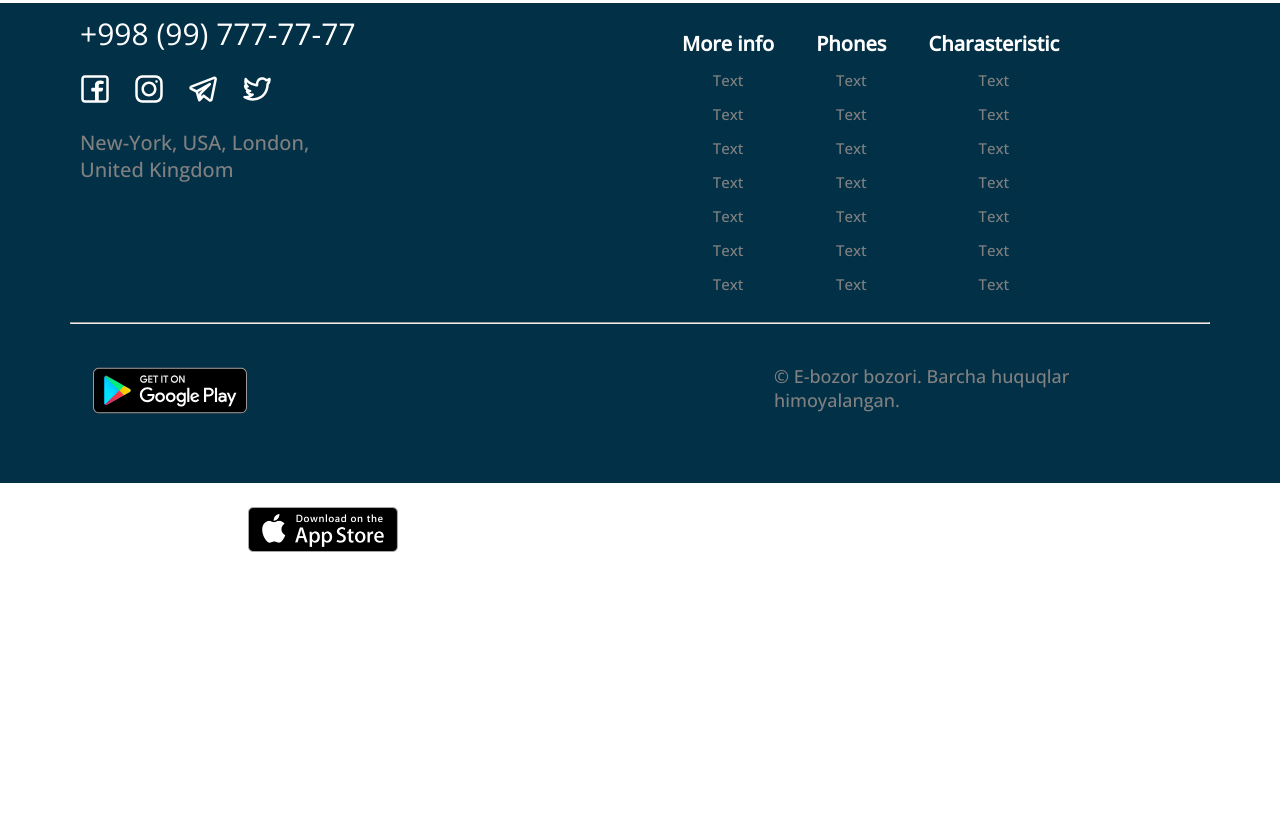
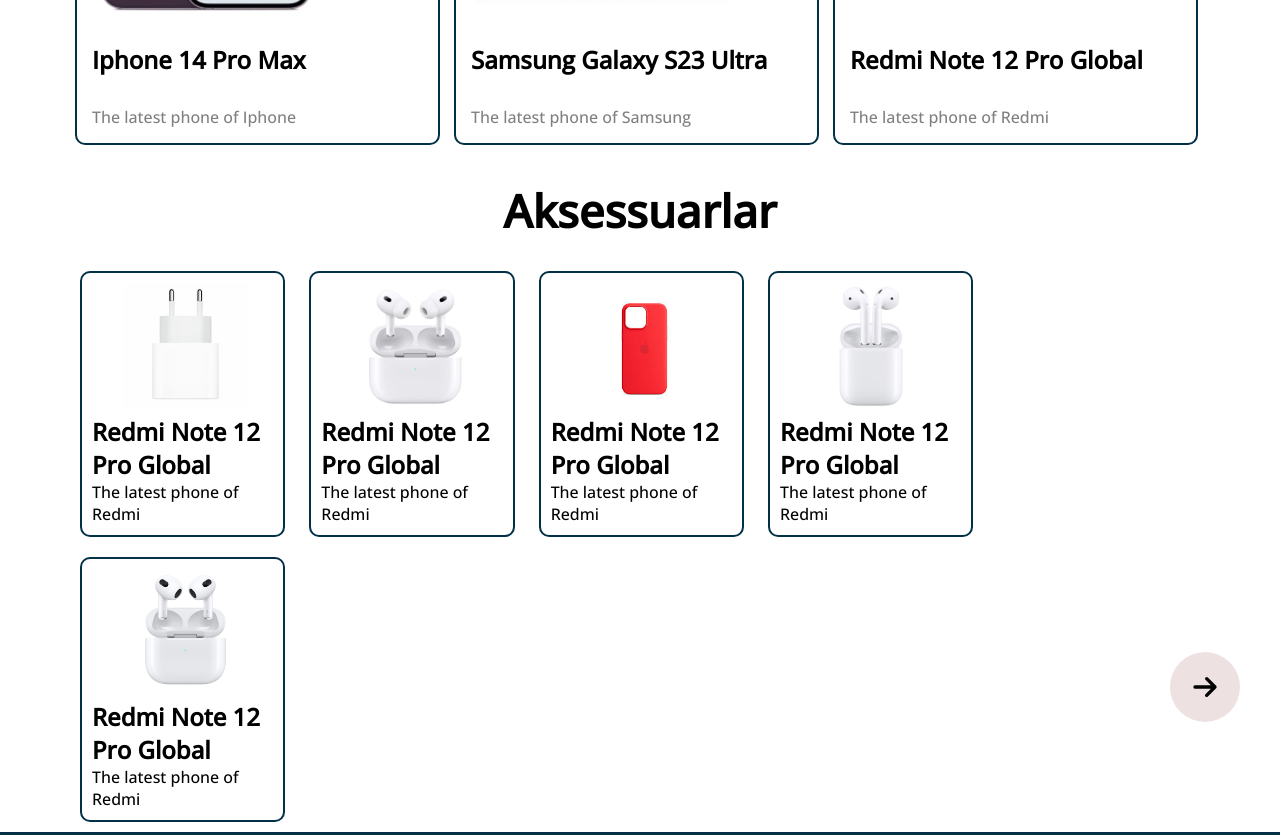
Before and after one commit to Muhammadislom14/phone-bozor, a plain HTML site: page index.html in a window 1280 px wide. Shown: the part 474-1309 px from the top of the page. Before the commit the page ends 1026 px from the top, so only its background shows below. Drawn offline with nearby package versions, Linux system fonts and the light colour scheme.

Commit message:
Add a accessories section and his file.

```diff
--- a/css/style.css
+++ b/css/style.css
@@ -9,6 +9,7 @@
     --sky-blue: #8ecae6;
     --light-green: #008000;
     --white: #fff;
+    --light-grey: #eee1e1;
     --grey: #808080;
     --pantone-red: #e63946;
     --hunter-green: #386641;
@@ -300,6 +301,11 @@ a .brand-title:hover {
 }
 
 /* NEWS  */
+.news__title {
+    font-size: 45px;
+    padding: 20px;
+    text-align: center;
+}
 .news a {
     color: var(--black);
     text-decoration: none;
@@ -312,15 +318,75 @@ a .brand-title:hover {
     transition: 0.3s;
     width: 32%;
 }
+.news-phones__title {
+    padding: 15px;
+}
+.news-phones__text {
+    color: var(--grey);
+    padding: 15px;
+}
 .news-phones:hover {
     box-shadow: 0 0 15px var(--black);
     transition: 0.3s;
 }
-.news-phones
+
 .news-phones__img {
     border-radius: 10px;
     width: 80%;
+    margin:auto;
 }
 .i14pm {
     width: 73.3%;
 }
+
+/* ACCESSORIES */
+
+.accessories__title {
+    font-size: 45px;
+    padding: 20px;
+    text-align: center;
+}
+
+.accessorie__img {
+    display: inline-block;
+    width: 70%;
+    height: 70%;
+    margin: 0 30px;
+}
+.accessories a {
+    border: 2px solid var(--prussian-blue);
+    border-radius: 10px;
+    color: var(--black);
+    display: inline-block;
+    margin: 10px;
+    text-decoration: none;
+    padding: 10px;
+    width: 18%;
+    transition: 0.3s;
+}
+.accessories a:hover {
+    box-shadow: 0 0 15px var(--black);
+    transition: 0.3s;
+}
+.bigger__img {
+    margin: 0 50px;
+    width: 45%;
+}
+
+.arrow-link {
+    align-items: center;
+    float: right;
+    position: relative;
+    bottom: 180px;
+    left: 30px;
+}
+.arrow-link svg:hover {
+    box-shadow: 0 0 15px var(--black);
+    transition: 0.3s;
+}
+.arrow-link svg {
+    background-color: var(--light-grey);
+    border-radius: 50%;
+    padding: 15px;
+    transition: 0.3s;
+}
--- a/index.html
+++ b/index.html
@@ -18,27 +18,27 @@
                 </div>
                 <div class="navigation-list">
                     <ul class="navigation-item">
-                        <a href="index.html">
+                        <a href="iphone.html">
                             <li id="iphone" class="navigation-items">
                                 Iphone
                             </li>
                         </a>
-                        <a href="index.html">
+                        <a href="s.html">
                             <li id="seria-s" class="navigation-items">
                                 S
                             </li>
                         </a>
-                        <a href="index.html">
+                        <a href="m.html">
                             <li id="seria-m" class="navigation-items">
                                 M
                             </li>
                         </a>
-                        <a href="index.html">
+                        <a href="a.html">
                             <li id="seria-a" class="navigation-items">
                                 A
                             </li>
                         </a>
-                        <a href="index.html">
+                        <a href="redmi.html">
                             <li id="redmi" class="navigation-items">
                                 RedMI
                             </li>
@@ -51,25 +51,91 @@
     <section>
         <div class="container">
             <div class="news">
+                <h2 class="news__title">Yangiliklar</h2>
                 <a href="#">
                     <div class="news-phones">
                         <img class="i14pm news-phones__img" src="img/iphone/44f683a84163b3523afe57c2e008bc8c2022092116292692242NTcHaV6ojr.png.webp" alt="">
-                        <h2>Iphone 14 Pro Max</h2>
+                        <h2 class="news-phones__title">Iphone 14 Pro Max</h2>
+                        <p class="news-phones__text">
+                            The latest phone of Iphone
+                        </p>
                     </div>
                 </a>
                 <a href="#">
                     <div class="news-phones">
                         <img class="news-phones__img" src="img/s/9Qc42b7PcbOtzC8DFfXdjykYWIJUtHz2JIYvXmTR.jpg" alt="">
-                        <h2>Samsung Galaxy S23 Ultra</h2>
+                        <h2 class="news-phones__title">Samsung Galaxy S23 Ultra</h2>
+                        <p class="news-phones__text">
+                            The latest phone of Samsung
+                        </p>
                     </div>
                 </a>
                 <a href="#">
                     <div class="news-phones">
                         <img class="news-phones__img" src="img/redmi/redmi_note_12pro_4g_1-400x400.jpg" alt="">
-                        <h2>Redmi Note 12 Pro Global</h2>
+                        <h2 class="news-phones__title">Redmi Note 12 Pro Global</h2>
+                        <p class="news-phones__text">
+                            The latest phone of Redmi
+                        </p>
                     </div>
                 </a>
             </div>
+        </div>
+    </section>
+    <section>
+        <div class="container">
+            <div class="accessories">
+                <h2 class="accessories__title">Aksessuarlar</h2>
+                <a href="#">
+                    <div class="accessorie">
+                        <img class="accessorie__img" src="img/iphone-sim.webp" alt="">
+                        <h2 class="accessorie__title">Redmi Note 12 Pro Global</h2>
+                        <p class="accessorie__text">
+                            The latest phone of Redmi
+                        </p>
+                    </div>
+                </a>
+                <a href="#">
+                    <div class="accessorie">
+                        <img class="accessorie__img" src="img/airpods-pro.jpg" alt="">
+                        <h2 class="accessorie__title">Redmi Note 12 Pro Global</h2>
+                        <p class="accessorie__text">
+                            The latest phone of Redmi
+                        </p>
+                    </div>
+                </a>
+                <a href="#">
+                    <div class="accessorie">
+                        <img class="accessorie__img" src="img/chexol.jpg" alt="">
+                        <h2 class="accessorie__title">Redmi Note 12 Pro Global</h2>
+                        <p class="accessorie__text">
+                            The latest phone of Redmi
+                        </p>
+                    </div>
+                </a>
+                <a href="#">
+                    <div class="accessorie">
+                        <img class="accessorie__img bigger__img" src="img/airpods-samsung.jpg" alt="">
+                        <h2 class="accessorie__title">Redmi Note 12 Pro Global</h2>
+                        <p class="accessorie__text">
+                            The latest phone of Redmi
+                        </p>
+                    </div>
+                </a>
+                <a href="#">
+                    <div class="accessorie">
+                        <img class="accessorie__img" src="img/airpods3.jpg" alt="">
+                        <h2 class="accessorie__title">Redmi Note 12 Pro Global</h2>
+                        <p class="accessorie__text">
+                            The latest phone of Redmi
+                        </p>
+                    </div>
+                </a>
+            </div>
+            <a class="arrow-link" href="accessories.html"><?xml version="1.0" encoding="utf-8"?><!-- Uploaded to: SVG Repo, www.svgrepo.com, Generator: SVG Repo Mixer Tools -->
+                <svg  width="70px" height="70px" viewBox="0 0 24 24" fill="none" xmlns="http://www.w3.org/2000/svg">
+                <path d="M6 12H18M18 12L13 7M18 12L13 17" stroke="#000000" stroke-width="2" stroke-linecap="round" stroke-linejoin="round"/>
+                </svg>  </a>
         </div>
     </section>
     <footer class="footer">
```
Also changed, not shown: accessories.html (added), icons/arrow-sm-right-svgrepo-com.svg (added), img/airpods-pro.jpg (added), img/airpods-samsung.jpg (added), img/airpods3.jpg (added), img/chexol.jpg (added), img/iphone-sim.jpg (added), img/iphone-sim.webp (added).
